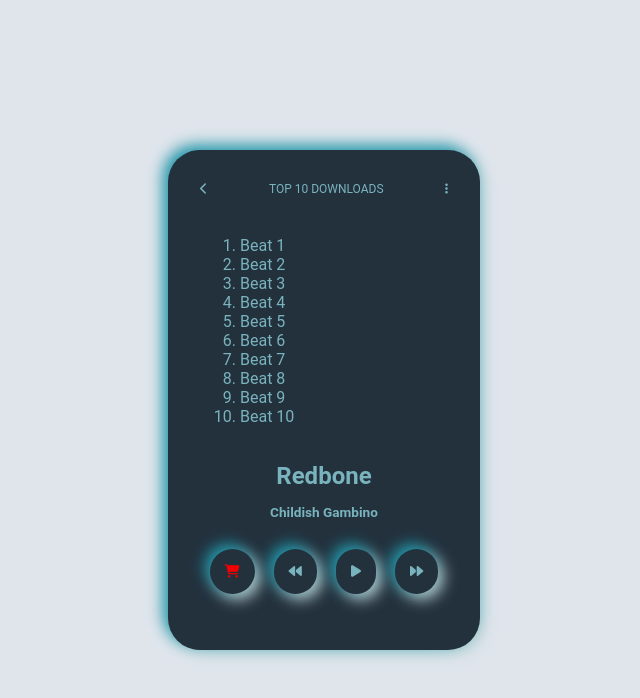
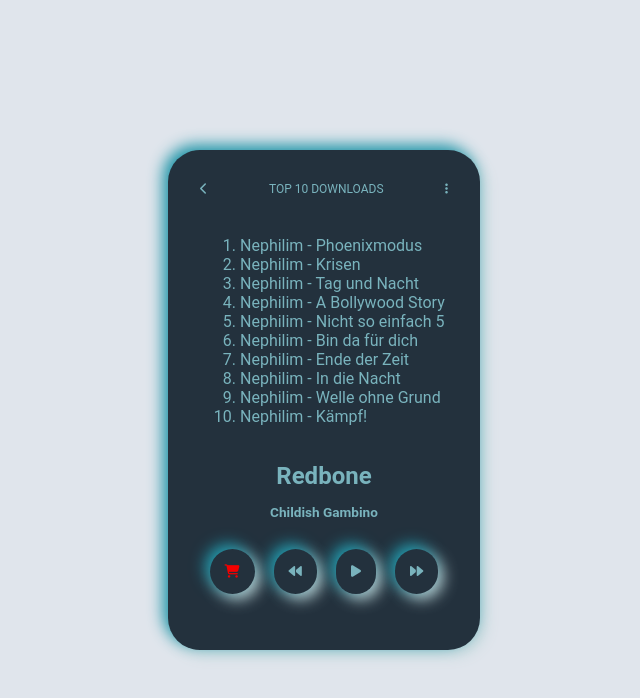
Before and after one commit to yezustheoneandonly/ui-final-modul-projekt, a plain HTML site: page Content/top10player.html in a window 1280 px wide. Shown: the whole page, without its empty margins (316-956 px from the left). Drawn offline with Linux system fonts and the light colour scheme; a web font is replaced by a local one.

Commit message:
edit playlist and player

```diff
--- a/Content/beat-card.css
+++ b/Content/beat-card.css
@@ -119,6 +119,8 @@ clip-path: ellipse(61% 64% at 82% 56%);
     font-size: 1em;
   }
 
+
+
   /* Top 10 Playlist */
 
   .playlist {
--- a/Content/top10player.html
+++ b/Content/top10player.html
@@ -26,16 +26,16 @@
       </div>
       <div class="playlist">
         <ol>
-            <li class="pl">Beat 1</li>
-            <li class="pl">Beat 2</li>
-            <li class="pl">Beat 3</li>
-            <li class="pl">Beat 4</li>
-            <li class="pl">Beat 5</li>
-            <li class="pl">Beat 6</li>
-            <li class="pl">Beat 7</li>
-            <li class="pl">Beat 8</li>
-            <li class="pl">Beat 9</li>
-            <li class="pl">Beat 10</li>
+            <li class="pl">Nephilim - Phoenixmodus</li>
+            <li class="pl">Nephilim - Krisen</li>
+            <li class="pl">Nephilim - Tag und Nacht</li>
+            <li class="pl">Nephilim - A Bollywood Story</li>
+            <li class="pl">Nephilim - Nicht so einfach 5</li>
+            <li class="pl">Nephilim - Bin da für dich</li>
+            <li class="pl">Nephilim - Ende der Zeit</li>
+            <li class="pl">Nephilim - In die Nacht</li>
+            <li class="pl">Nephilim - Welle ohne Grund</li>
+            <li class="pl">Nephilim - Kämpf!</li>
         </ol>
       </div>
       <div class="artist-cover">
```
Also changed, not shown: Content/beat-card.html (+4 -4 lines).
